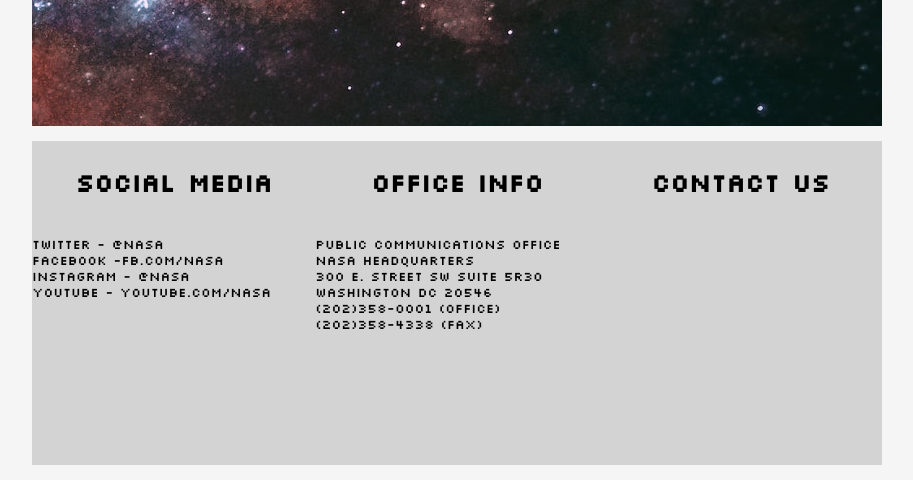
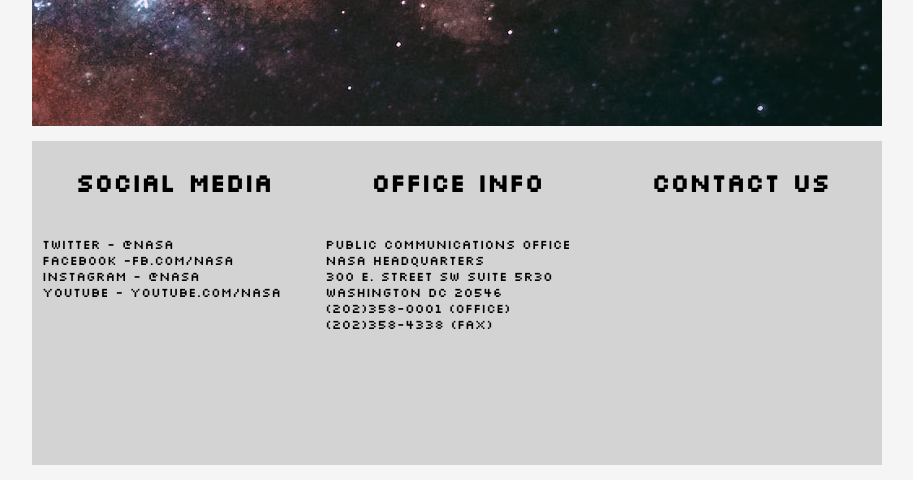
Before and after one commit to ethan-w-foshee/NASAlanding, a plain HTML site: page index.html in a window 1280 px wide. Shown: the part 391-871 px from the top of the page, without its empty margins (183-1096 px from the left). Drawn offline with Linux system fonts and the light colour scheme.

Commit message:
One more adjustment to triple threat margins

```diff
--- a/styles.css
+++ b/styles.css
@@ -44,7 +44,7 @@ section {
 .triplethreat {
     width: 270px;
     /* border: 2px purple solid; */
-    margin: 0;
+    margin: 0px 10px;
     flex: 1;
 }
 
```
